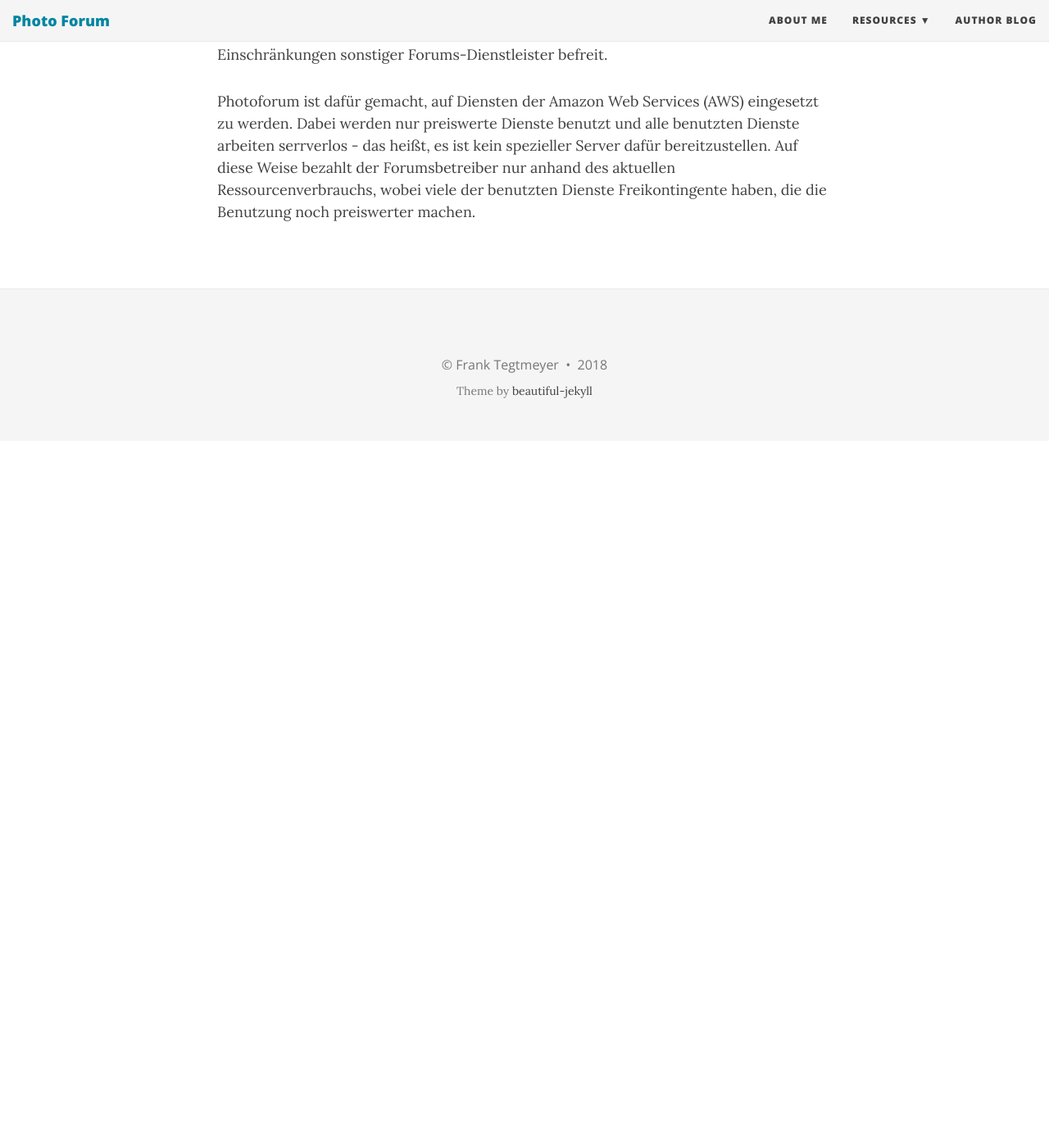
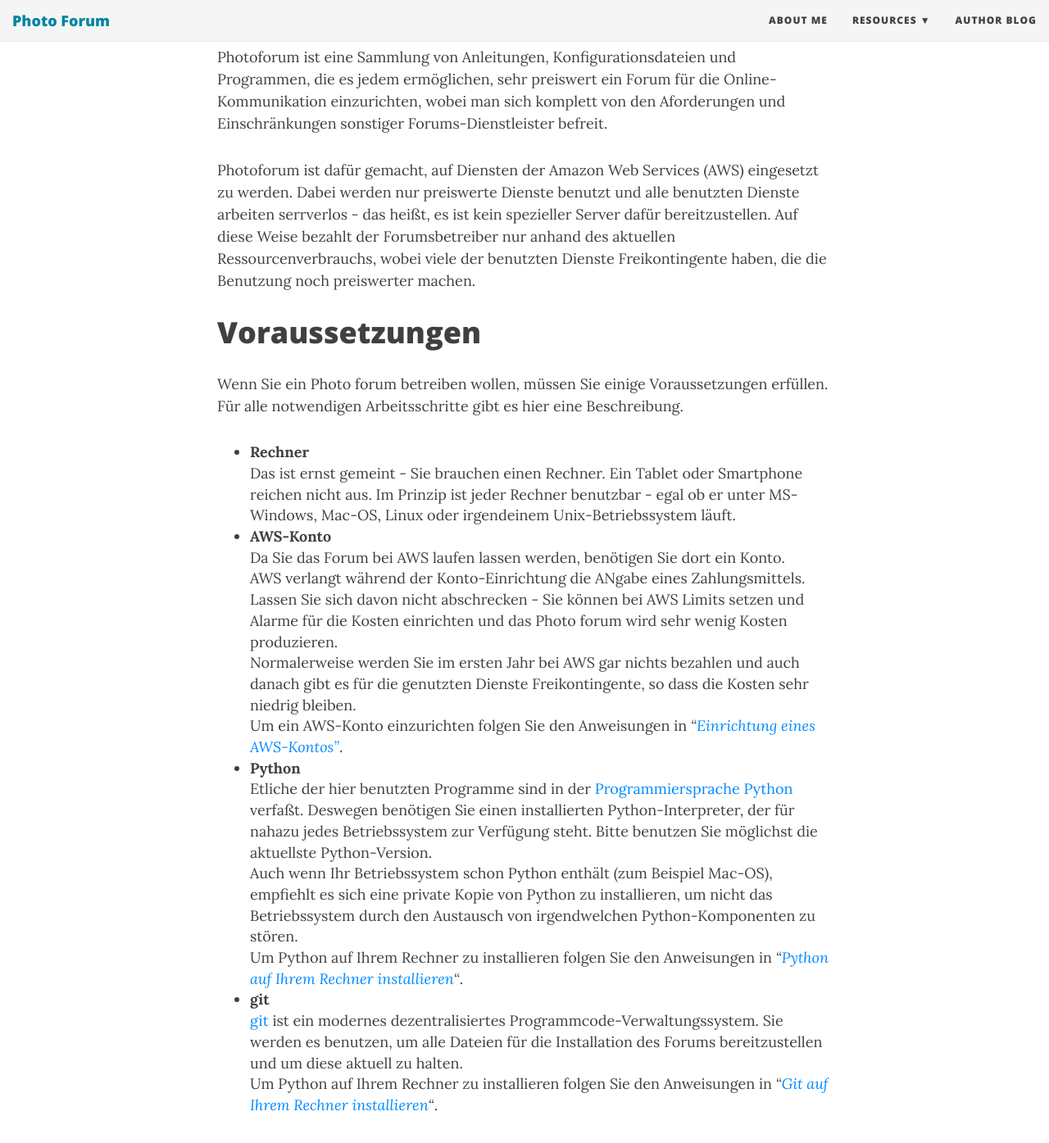
Before and after one commit to MiriamPapp/photo-forum, a Jekyll site: the page built from docs/index_de.md, in a window 1280 px wide and 1400 px high, scrolled down 315 px. Shown: the top 1395 px of the window at 82% size. Built offline with Jekyll 4.4.1, drawn with Linux system fonts in a browser that asks for light colours; nearby versions of some CDN libraries; before the commit the page ends 900 px from its top, so only the background shows below that; some of the changed text lies outside the part shown.

Commit message:
describe preriquisites for Photo forum

```diff
--- a/docs/index_de.md
+++ b/docs/index_de.md
@@ -2,6 +2,9 @@
 lang: de
 ---
 This page is also available [in English](../index).
+
+**Achtung**: Dieses Projekt ist noch in einem sehr frühen Entwicklungsstadium. Es gibt noch
+ keine benutzbaren Funktionen.
 
 # Überblick
 
@@ -15,3 +18,39 @@ Dabei werden nur preiswerte Dienste benutzt und alle benutzten Dienste arbeiten
 heißt, es ist kein spezieller Server dafür bereitzustellen. Auf diese Weise bezahlt der
 Forumsbetreiber nur anhand des aktuellen Ressourcenverbrauchs, wobei viele der benutzten
 Dienste Freikontingente haben, die die Benutzung noch preiswerter machen.
+
+# Voraussetzungen
+
+Wenn Sie ein Photo forum betreiben wollen, müssen Sie einige Voraussetzungen erfüllen. Für alle
+notwendigen Arbeitsschritte gibt es hier eine Beschreibung.
+
+* **Rechner**
+  Das ist ernst gemeint - Sie brauchen einen Rechner. Ein Tablet oder Smartphone reichen
+  nicht aus.
+  Im Prinzip ist jeder Rechner benutzbar - egal ob er unter MS-Windows, Mac-OS, Linux oder
+  irgendeinem Unix-Betriebssystem läuft.
+* **AWS-Konto**
+  Da Sie das Forum bei AWS laufen lassen werden, benötigen Sie dort ein Konto.
+  AWS verlangt während der Konto-Einrichtung die ANgabe eines Zahlungsmittels. Lassen Sie sich
+  davon nicht abschrecken - Sie können bei AWS Limits setzen und Alarme für die Kosten
+  einrichten und das Photo forum wird sehr wenig Kosten produzieren.
+  Normalerweise werden Sie im ersten Jahr bei AWS gar nichts bezahlen und auch danach
+  gibt es für die genutzten Dienste Freikontingente, so dass die Kosten sehr niedrig bleiben.
+  Um ein AWS-Konto einzurichten folgen Sie den Anweisungen in
+  _"[Einrichtung eines AWS-Kontos"](../awssetup_de)_.
+* **Python**
+  Etliche der hier benutzten Programme sind in der
+  [Programmiersprache Python](https://www.python.org/) verfaßt. Deswegen
+  benötigen Sie einen installierten Python-Interpreter, der für nahazu jedes Betriebssystem zur
+  Verfügung steht. Bitte benutzen Sie möglichst die aktuellste Python-Version.
+  Auch wenn Ihr Betriebssystem schon Python enthält (zum Beispiel Mac-OS), empfiehlt es sich
+  eine private Kopie von Python zu installieren, um nicht das Betriebssystem durch den Austausch
+  von irgendwelchen Python-Komponenten zu stören.
+  Um Python auf Ihrem Rechner zu installieren folgen Sie den Anweisungen in
+  _"[Python auf Ihrem Rechner installieren](../pythonsetup_de)"_.
+* **git**
+  [git](https://git-scm.com)
+  ist ein modernes dezentralisiertes Programmcode-Verwaltungssystem. Sie werden es benutzen,
+  um alle Dateien für die Installation des Forums bereitzustellen und um diese aktuell zu halten.
+  Um Python auf Ihrem Rechner zu installieren folgen Sie den Anweisungen in
+  _"[Git auf Ihrem Rechner installieren](../gitsetup_de)"_.
```
Also changed, not shown: docs/index.md (+32 -0 lines).
